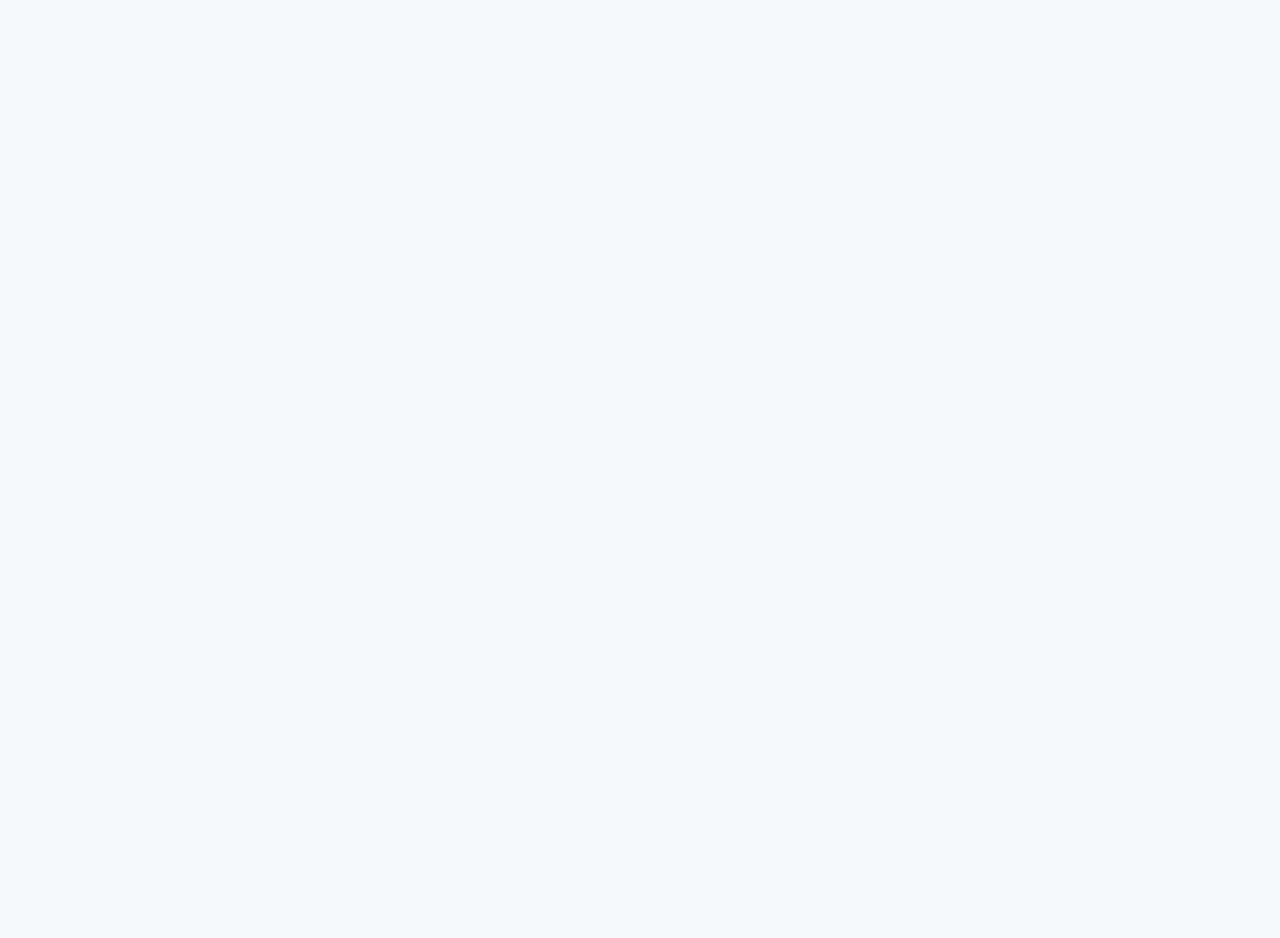
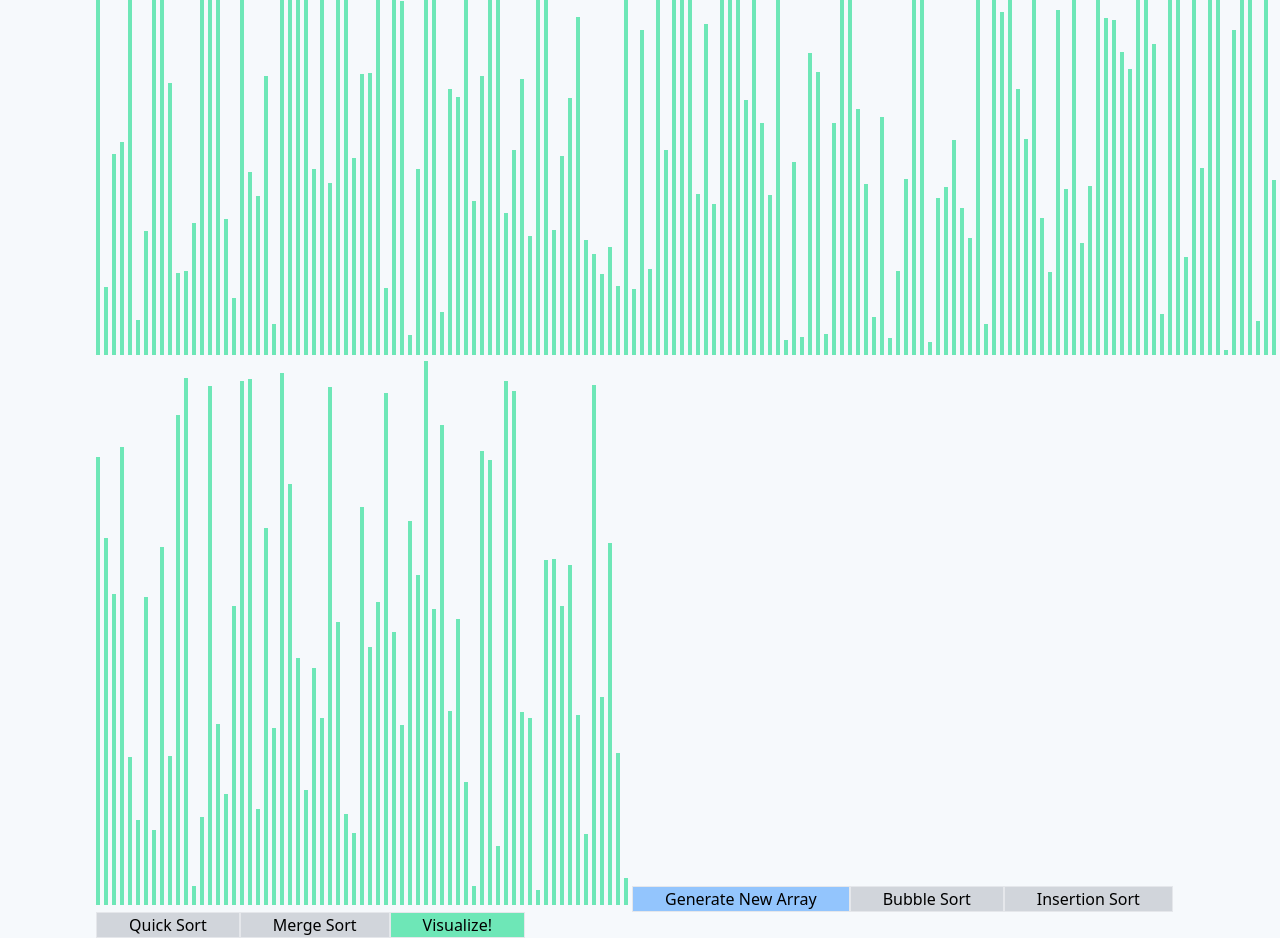
Before and after one commit to mohammedahw/Algorithm-Visualizer, a React (Create React App) app: page /sorting-visualizer in a window 1280 px wide. Shown: the part 460-1398 px from the top of the page. Before the commit the page ends 800 px from the top, so only its background shows below. Built offline with nearby package versions, Linux system fonts and the light colour scheme.

Commit message:
finished intial sorting visualizer page and added bubble sort algorithm

```diff
--- a/src/Pages/Sorting.js
+++ b/src/Pages/Sorting.js
@@ -1,5 +1,6 @@
 import React from "react";
+import { SortingVisualizer } from "../components/SortingVisualizer";
 
 export const Sorting = () => {
-  return <div>Sorting</div>;
+  return <SortingVisualizer />;
 };
--- /dev/null
+++ b/src/algorithms/bubbleSort.js
@@ -0,0 +1,12 @@
+export const bubbleSort = (array) => {
+  for (let i = 0; i < array.length; i++) {
+    for (let j = 0; j < array.length - i - 1; j++) {
+      if (array[j] > array[j + 1]) {
+        let temp = array[j];
+        array[j] = array[j + 1];
+        array[j + 1] = temp;
+      }
+    }
+  }
+  return array;
+};
--- a/src/components/Bar.js
+++ /dev/null
@@ -1,5 +0,0 @@
-import React from "react";
-
-export const Bar = () => {
-  return <div></div>;
-};
--- /dev/null
+++ b/src/components/SortingVisualizer.js
@@ -0,0 +1,53 @@
+import { React, useState } from "react";
+import { useEffect } from "react/cjs/react.development";
+import { bubbleSort } from "../algorithms/bubbleSort";
+
+export const SortingVisualizer = () => {
+  const arr = [];
+  for (let i = 0; i < 215; i++) {
+    arr.push(randomIntFromInterval(5, 550));
+  }
+
+  const [array, setArray] = useState([]);
+
+  useEffect(() => {
+    setArray(arr);
+  }, []);
+
+  const resetArray = () => {
+    setArray(array);
+    const newArr = [];
+    for (let i = 0; i < 215; i++) {
+      newArr.push(randomIntFromInterval(5, 550));
+    }
+    setArray(newArr);
+  };
+
+  return (
+    <>
+      <div className="absolute top-1/3 left-24">
+        {array.map((value, idx) => {
+          return (
+            <div
+              className=" w-1 bg-green-300 inline-block mt-0 mr-1"
+              key={idx}
+              style={{ height: `${value}px` }}
+            ></div>
+          );
+        })}
+        <button onClick={resetArray} className="px-8 border bg-blue-300">
+          Generate New Array
+        </button>
+        <button className="px-8 border bg-gray-300">Bubble Sort</button>
+        <button className="px-8 border bg-gray-300">Insertion Sort</button>
+        <button className="px-8 border bg-gray-300">Quick Sort</button>
+        <button className="px-8 border bg-gray-300">Merge Sort</button>
+        <button className="px-8 border bg-green-300">Visualize!</button>
+      </div>
+    </>
+  );
+};
+
+function randomIntFromInterval(min, max) {
+  return Math.floor(Math.random() * (max - min + 1) + min);
+}
```
